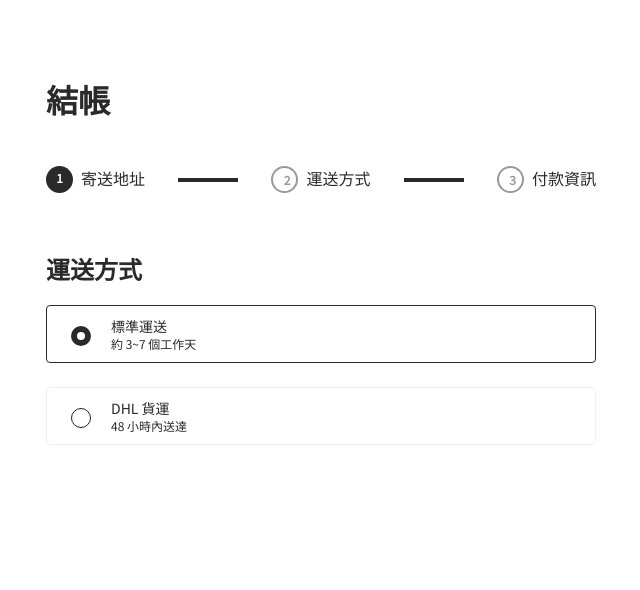
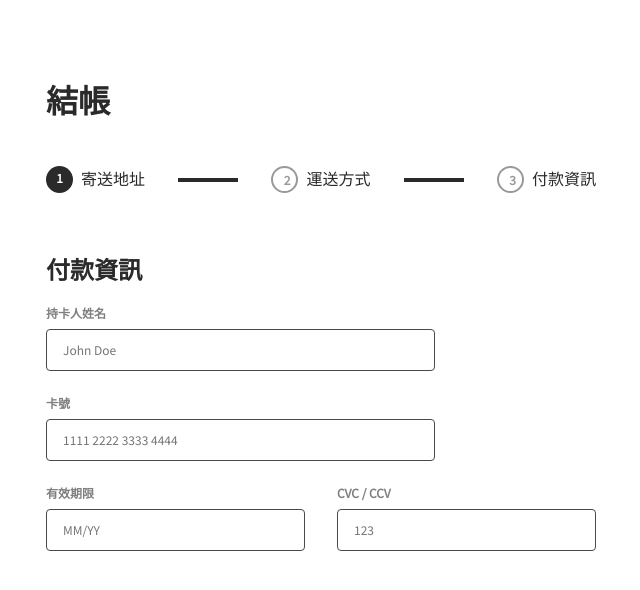
Before and after one commit to h967160/alpha-shop, a React (Create React App) app: page / in a window 1280 px wide. Shown: the top 590 px of the page, without its empty margins (44-684 px from the left). Built offline with nearby package versions, Linux system fonts and the light colour scheme.

Commit message:
feat: add Step3 component and style

```diff
--- /dev/null
+++ b/src/components/Main/Step/Form/Step3.jsx
@@ -0,0 +1,33 @@
+import styles from "./Step3.module.scss";
+export default function Step3() {
+  return (
+    // credit-card phase
+    <form className="col col-12" data-phase="credit-card">
+      <h3 className={`${styles.formTitle}`}>付款資訊</h3>
+      <section className={`${styles.formBody} col col-12`}>
+        <div className={`${styles.col} col-12`}>
+          <div className={`${styles.inputGroup} input-w-lg-4 input-w-sm-full`}>
+            <div className={`${styles.inputLabel}`}>持卡人姓名</div>
+            <input type="text" placeholder="John Doe" />
+          </div>
+        </div>
+        <div className={`${styles.col} col-12`}>
+          <div className={`${styles.inputGroup} input-w-lg-4 input-w-sm-full`}>
+            <div className={`${styles.inputLabel}`}>卡號</div>
+            <input type="text" placeholder="1111 2222 3333 4444" />
+          </div>
+        </div>
+        <div className={`${styles.col} col-12`}>
+          <div className={`${styles.inputGroup} input-w-lg-3 input-w-sm-s3`}>
+            <div className={`${styles.inputLabel}`}>有效期限</div>
+            <input type="text" placeholder="MM/YY" />
+          </div>
+          <div className={`${styles.inputGroup} input-w-lg-3 input-w-sm-s3`}>
+            <div className={`${styles.inputLabel}`}>CVC / CCV</div>
+            <input type="text" placeholder="123" />
+          </div>
+        </div>
+      </section>
+    </form>
+  );
+}
--- /dev/null
+++ b/src/components/Main/Step/Form/Step3.module.scss
@@ -0,0 +1,83 @@
+h3.formTitle {
+  display: flex;
+  flex: 0 0 100%;
+  font-weight: 700;
+  font-size: 24px;
+  line-height: 24px;
+}
+
+section.formBody {
+  .col {
+    width: 100%;
+    display: grid;
+    grid-template-columns: 9fr 3fr;
+    gap: 2rem;
+  }
+
+  .col:nth-child(2) {
+    grid-template-columns: 9fr 3fr;
+  }
+  .col:nth-child(3) {
+    grid-template-columns: 6fr 6fr;
+  }
+
+  .inputGroup {
+    margin-top: 24px;
+
+    .inputLabel {
+      font-weight: bold;
+      font-size: 12px;
+      line-height: 16px;
+      color: var(--input-label);
+      margin-bottom: 8px;
+    }
+    .selectContainer {
+      position: relative;
+      &::after {
+        position: absolute;
+        top: 50%;
+        right: 12px;
+        transform: translateY(-50%);
+        z-index: -2;
+        pointer-events: none;
+        border-style: solid;
+        border-width: 6px 5px 0 5px;
+        border-color: var(--select-arrow) transparent transparent transparent;
+        content: "";
+      }
+    }
+
+    input,
+    select {
+      width: 100%;
+      padding: 12px 16px;
+      font-weight: 400;
+      font-size: 12px;
+      font-family: "Noto Sans TC", sans-serif;
+      line-height: 16px;
+      border: 1px solid var(--input-border);
+      border-radius: 4px;
+      background-color: transparent;
+    }
+    input {
+      color: var(--input-text);
+    }
+    select {
+      color: var(--select-true);
+      background-color: transparent;
+
+      &:required:invalid {
+        color: var(--select-false);
+      }
+      cursor: pointer;
+      appearance: none;
+
+      option {
+        &[value=""][disabled] {
+          display: none;
+        }
+        color: var(--select-true);
+      }
+    }
+  }
+}
--- a/src/components/Main/Step/StepForm.jsx
+++ b/src/components/Main/Step/StepForm.jsx
@@ -1,11 +1,13 @@
 import styles from "./StepForm.module.scss";
 // import Step1 from "./Form/Step1";
-import Step2 from "./Form/Step2";
+// import Step2 from "./Form/Step2";
+import Step3 from "./Form/Step3";
 export default function StepForm() {
   return (
     <section className={`${styles.formContainer} col col-12`}>
       {/* <Step1 /> */}
-      <Step2 />
+      {/* <Step2 /> */}
+      <Step3 />
     </section>
   );
 }
```
